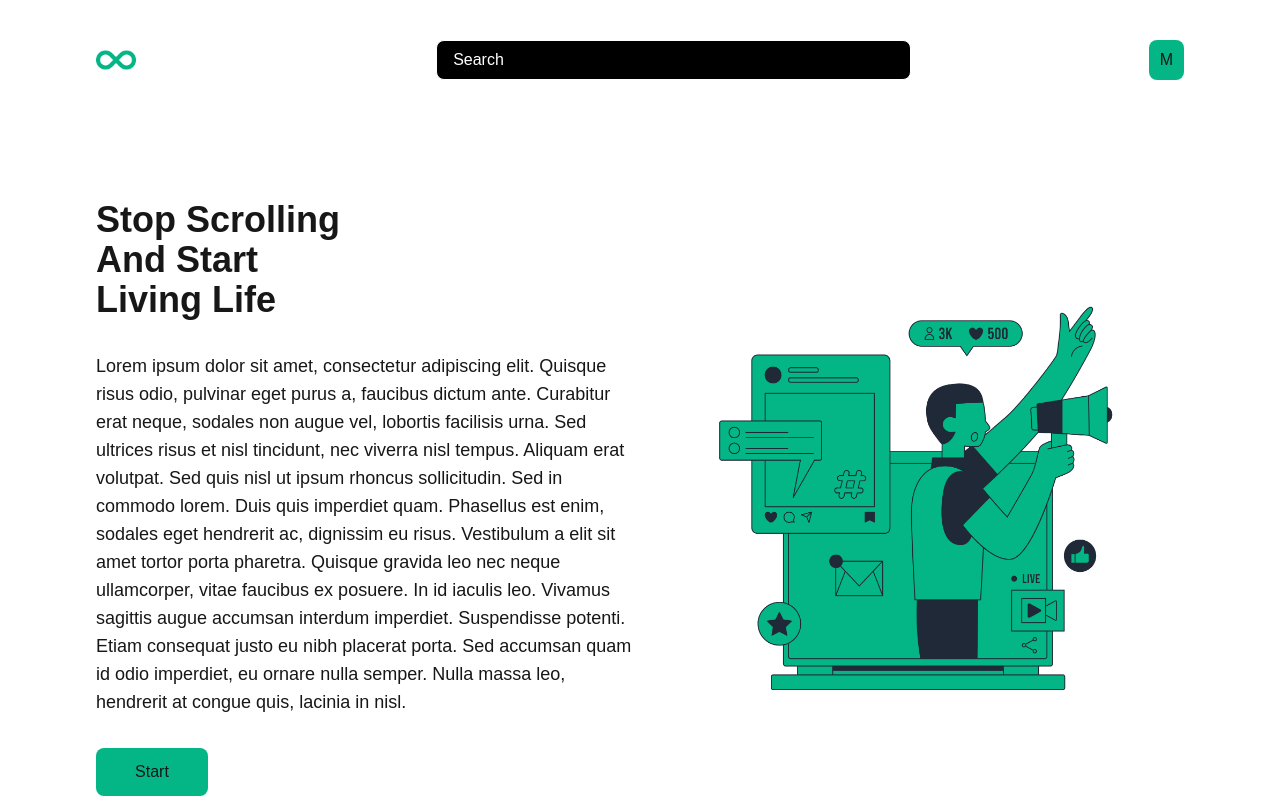
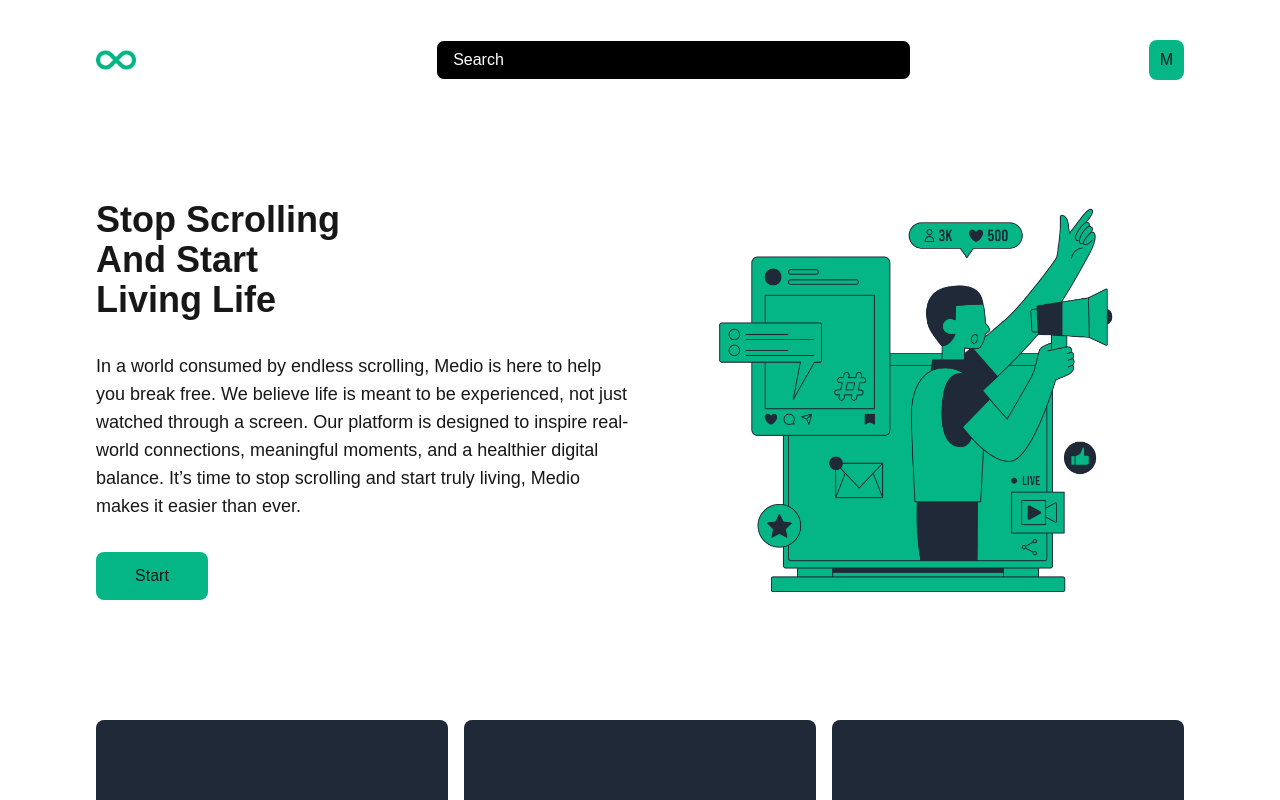
Before and after one commit to matthew-wright07/medio, a Next.js app: page / in a window 1280 px wide. Shown: the top 800 px of the page. Built offline with nearby package versions, Linux system fonts and the light colour scheme.

Commit message:
Changed Placeholder Text

```diff
--- a/components/Home/Intro.js
+++ b/components/Home/Intro.js
@@ -3,7 +3,7 @@
         <div className="flex items-center py-10 px-24 justify-center gap-4">
             <div className="w-1/2 rounded-lg flex flex-col justify-between py-10 gap-8">
             <h1 className="text-4xl font-bold w-1/2">Stop Scrolling And Start Living Life</h1>
-            <p className="text-lg">Lorem ipsum dolor sit amet, consectetur adipiscing elit. Quisque risus odio, pulvinar eget purus a, faucibus dictum ante. Curabitur erat neque, sodales non augue vel, lobortis facilisis urna. Sed ultrices risus et nisl tincidunt, nec viverra nisl tempus. Aliquam erat volutpat. Sed quis nisl ut ipsum rhoncus sollicitudin. Sed in commodo lorem. Duis quis imperdiet quam. Phasellus est enim, sodales eget hendrerit ac, dignissim eu risus. Vestibulum a elit sit amet tortor porta pharetra. Quisque gravida leo nec neque ullamcorper, vitae faucibus ex posuere. In id iaculis leo. Vivamus sagittis augue accumsan interdum imperdiet. Suspendisse potenti. Etiam consequat justo eu nibh placerat porta. Sed accumsan quam id odio imperdiet, eu ornare nulla semper. Nulla massa leo, hendrerit at congue quis, lacinia in nisl.</p>
+            <p className="text-lg">In a world consumed by endless scrolling, Medio is here to help you break free. We believe life is meant to be experienced, not just watched through a screen. Our platform is designed to inspire real-world connections, meaningful moments, and a healthier digital balance. It’s time to stop scrolling and start truly living, Medio makes it easier than ever.</p>
             <a href="" className="w-28 h-12 bg-primary hover:bg-hover rounded-lg flex justify-center items-center">Start</a>
             </div>
             <div className="flex justify-center items-center w-1/2 rounded-lg">
```
